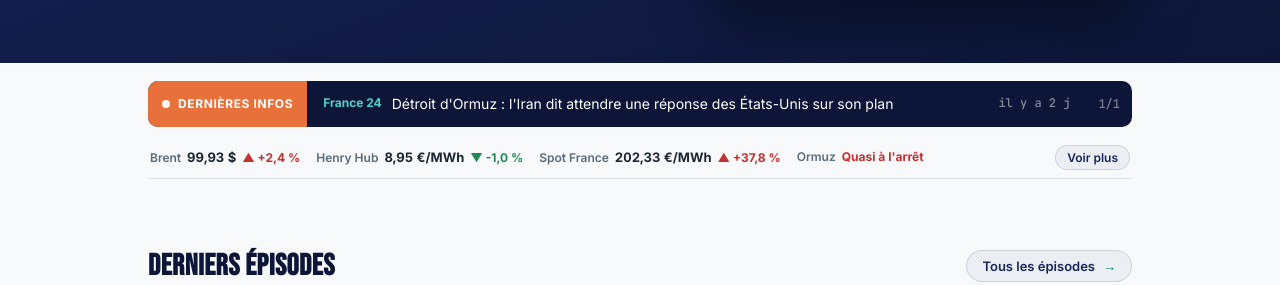
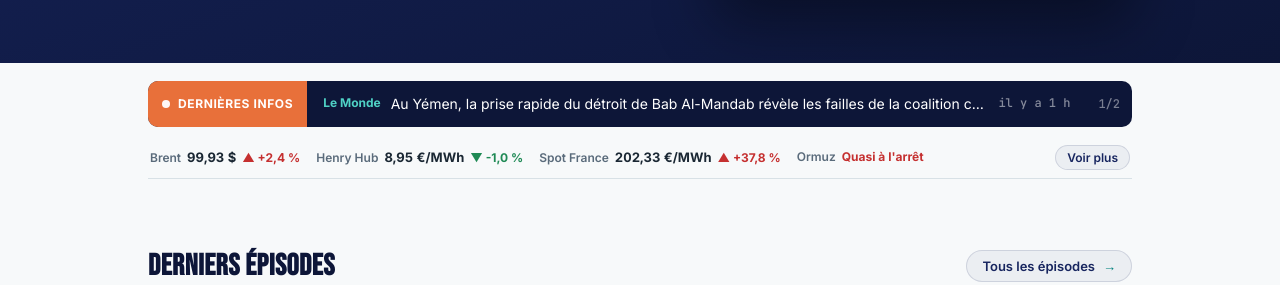
Before and after one commit to InsideEnergyMarkets/Inside-Energy-Markets, a Jekyll site: the page built from index.html, in a window 1280 px wide and 900 px high, scrolled down 406 px. Shown: the part 165-450 px from the top of the window. Built offline with Jekyll 4.4.1, drawn with Linux system fonts in a browser that asks for light colours.

```diff
--- a/_data/incidents.json
+++ b/_data/incidents.json
@@ -1,5 +1,5 @@
 {
- "updated_at": "2026-10-01T14:48:04+00:00",
+ "updated_at": "2026-10-01T16:45:06+00:00",
  "stats": {
   "total_30d": 21,
   "attacks_30d": 15,
--- a/_data/news.json
+++ b/_data/news.json
@@ -1,6 +1,13 @@
 {
- "updated_at": "2026-10-01T14:48:04+00:00",
+ "updated_at": "2026-10-01T16:45:05+00:00",
  "items": [
+  {
+   "title": "Au Yémen, la prise rapide du détroit de Bab Al-Mandab révèle les failles de la coalition contre les houthistes",
+   "url": "https://www.lemonde.fr/guerre-au-proche-orient/article/2026/10/01/au-yemen-la-prise-rapide-du-detroit-de-bab-al-mandab-revele-les-failles-de-la-coalition-contre-les-houthistes_6786547_6325529.html",
+   "source": "Le Monde",
+   "lang": "fr",
+   "date": "2026-10-01T15:30:05+00:00"
+  },
   {
    "title": "Détroit d'Ormuz : l'Iran dit attendre une réponse des États-Unis sur son plan",
    "url": "https://www.france24.com/fr/moyen-orient/20260929-detroit-ormuz-iran-dit-attendre-reponse-des-etats-unis-sur-son-plan-sanctions",
--- a/_data/podcast.json
+++ b/_data/podcast.json
@@ -1,5 +1,5 @@
 {
- "updated_at": "2026-10-01T14:48:04+00:00",
+ "updated_at": "2026-10-01T16:45:06+00:00",
  "episodes": {
   "10": {
    "audio": "https://anchor.fm/s/10edf0868/podcast/play/126486789/https%3A%2F%2Fd3ctxlq1ktw2nl.cloudfront.net%2Fstaging%2F2026-8-29%2F489715b9-9275-387d-cec8-06e4f3de2244.mp3",
```
